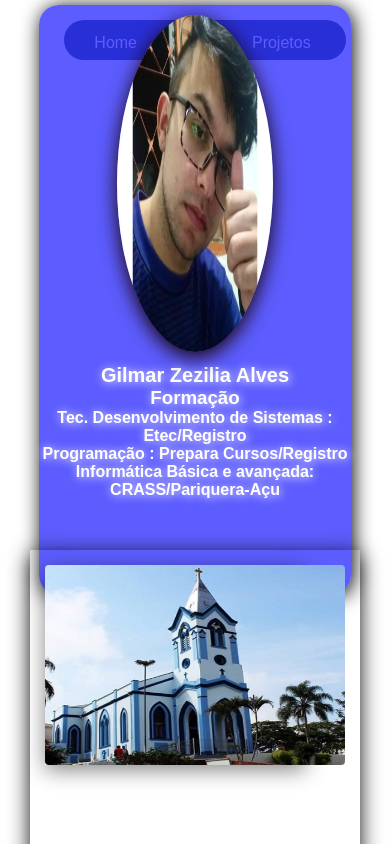
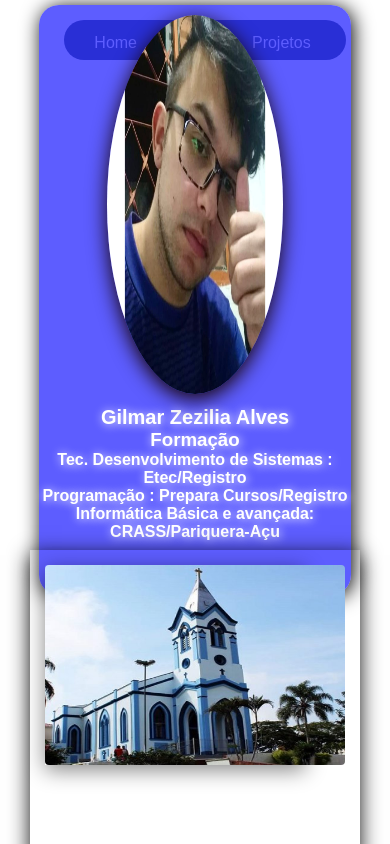
Before and after one commit to GilmarAlves99/Portfolio, a plain HTML site: page index.html in a window 390 px wide. Shown: the top 844 px of the page. Drawn offline with Linux system fonts and the light colour scheme.

Commit message:
Update style.css

```diff
--- a/style.css
+++ b/style.css
@@ -291,8 +291,8 @@ input.apagar {
         height: 70vh;
     }
     img.minhafoto {
-        width: 40vw;
-        height: 40vh;
+        width: 45vw;
+        height: 45vh;
     }
     .caixa p,
     h1,
@@ -308,7 +308,7 @@ input.apagar {
     .formulario {
         margin-left: 5%;
         height: 80vh;
-        width: 85vw;
+        width: 95vw;
     }
     input.enviar,
     input.apagar {
```
